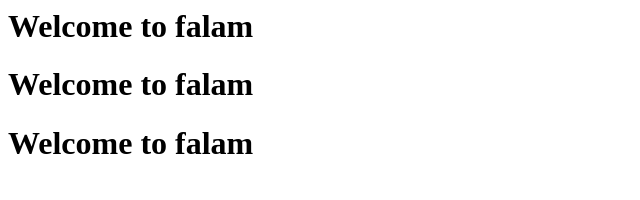
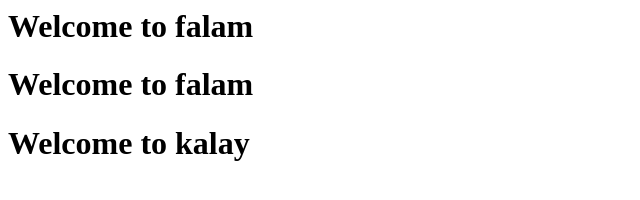
Before and after one commit to john-sangpi/mynote, a plain HTML site: page index.html in a window 1280 px wide. Shown: the full height of the page, 0-640 px from the left. Drawn offline with Linux system fonts and the light colour scheme.

Commit message:
change falam to kalay in index.html

```diff
--- a/index.html
+++ b/index.html
@@ -1,3 +1,3 @@
 <h1>Welcome to falam</h1>
 <h1>Welcome to falam</h1>
-<h1>Welcome to falam</h1>
+<h1>Welcome to kalay</h1>
```
